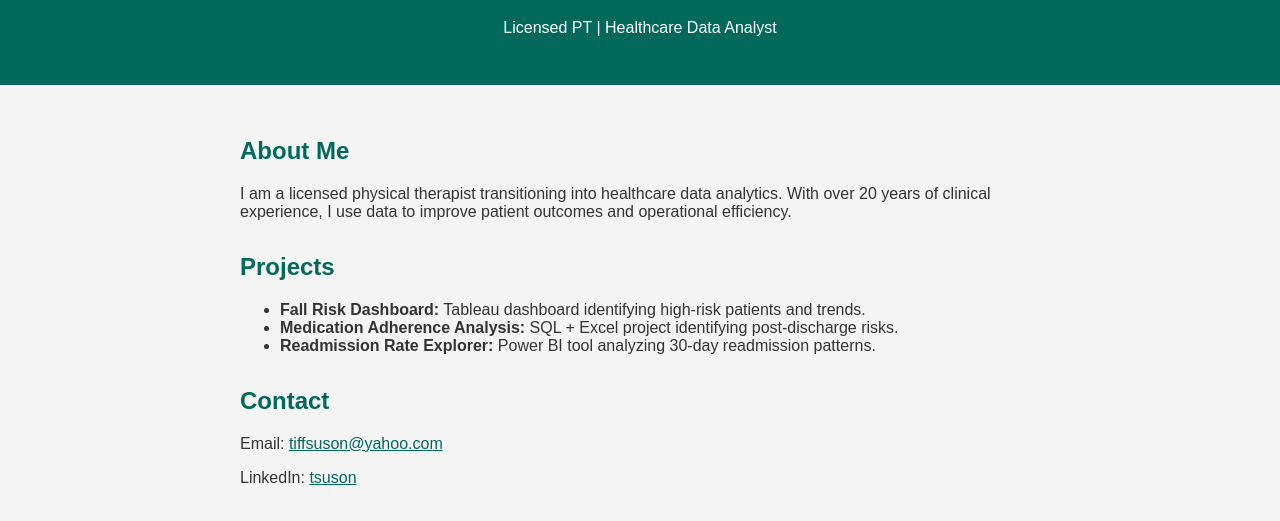
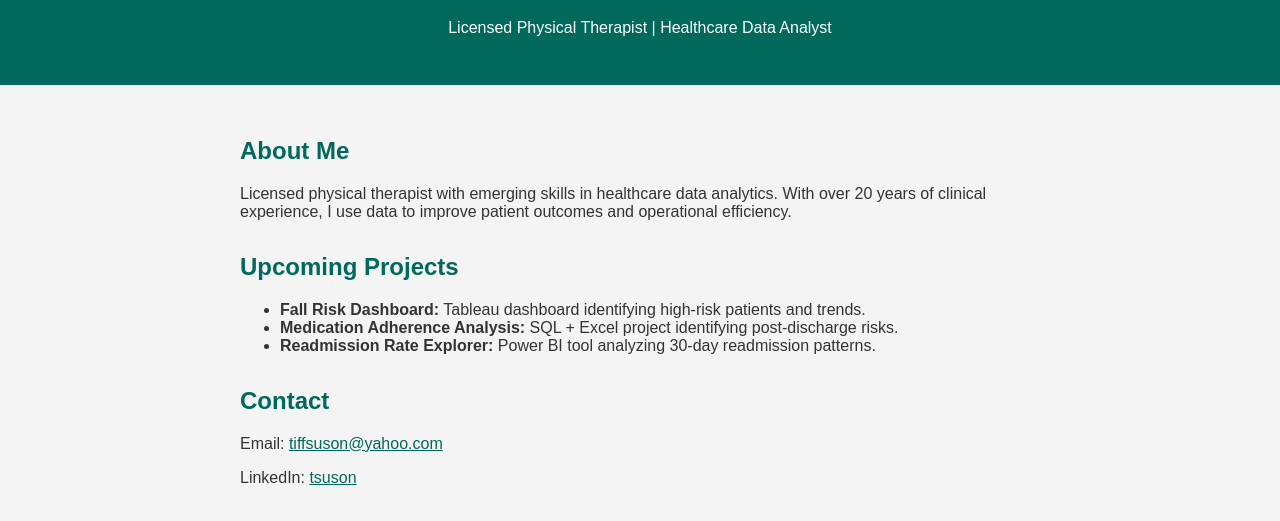
Before and after one commit to tiffanysuson/github.io, a plain HTML site: page index.html in a window 1280 px wide. Shown: the part 93-614 px from the top of the page. Drawn offline with Linux system fonts and the light colour scheme.

Commit message:
Update index.html

```diff
--- a/index.html
+++ b/index.html
@@ -37,15 +37,15 @@
 <body>
   <header>
     <h1>Tiffany Suson</h1>
-    <p>Licensed PT | Healthcare Data Analyst</p>
+    <p>Licensed Physical Therapist | Healthcare Data Analyst</p>
   </header>
   <main>
     <section>
       <h2>About Me</h2>
-      <p>I am a licensed physical therapist transitioning into healthcare data analytics. With over 20 years of clinical experience, I use data to improve patient outcomes and operational efficiency.</p>
+      <p>Licensed physical therapist with emerging skills in healthcare data analytics. With over 20 years of clinical experience, I use data to improve patient outcomes and operational efficiency.</p>
     </section>
     <section>
-      <h2>Projects</h2>
+      <h2>Upcoming Projects</h2>
       <ul>
         <li><strong>Fall Risk Dashboard:</strong> Tableau dashboard identifying high-risk patients and trends.</li>
         <li><strong>Medication Adherence Analysis:</strong> SQL + Excel project identifying post-discharge risks.</li>
@@ -54,7 +54,7 @@
     </section>
     <section>
       <h2>Contact</h2>
-      <p>Email: <a href="mailto:tiffsuson@yahoo.com">tiffsuson@yahoo.com</a></p>
+      <p>Email: <a href="mailto:tiffanysuson@gmail.com">tiffsuson@yahoo.com</a></p>
       <p>LinkedIn: <a href="https://www.linkedin.com/in/tsuson" target="_blank">tsuson</a></p>
     </section>
   </main>
```
